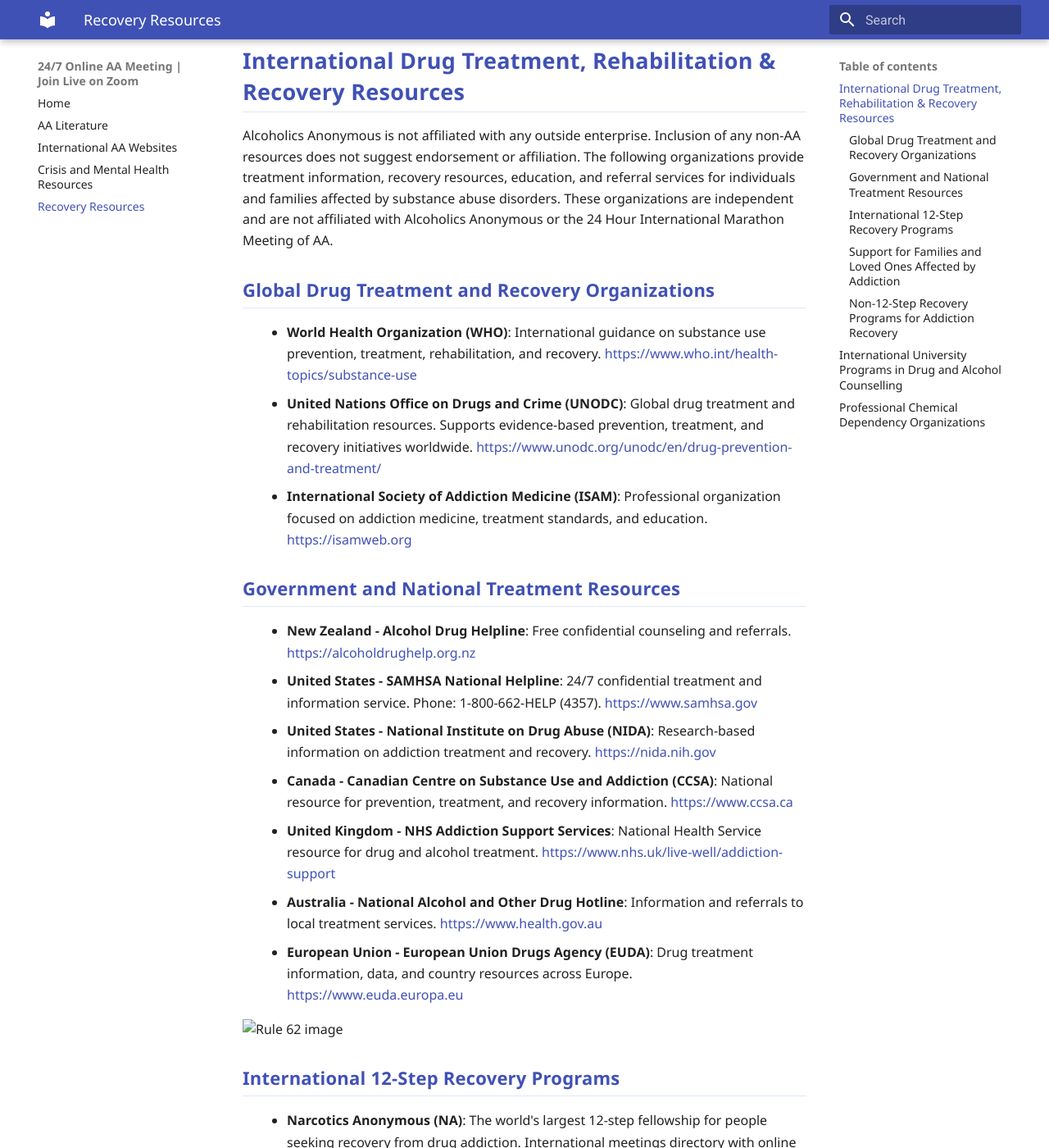
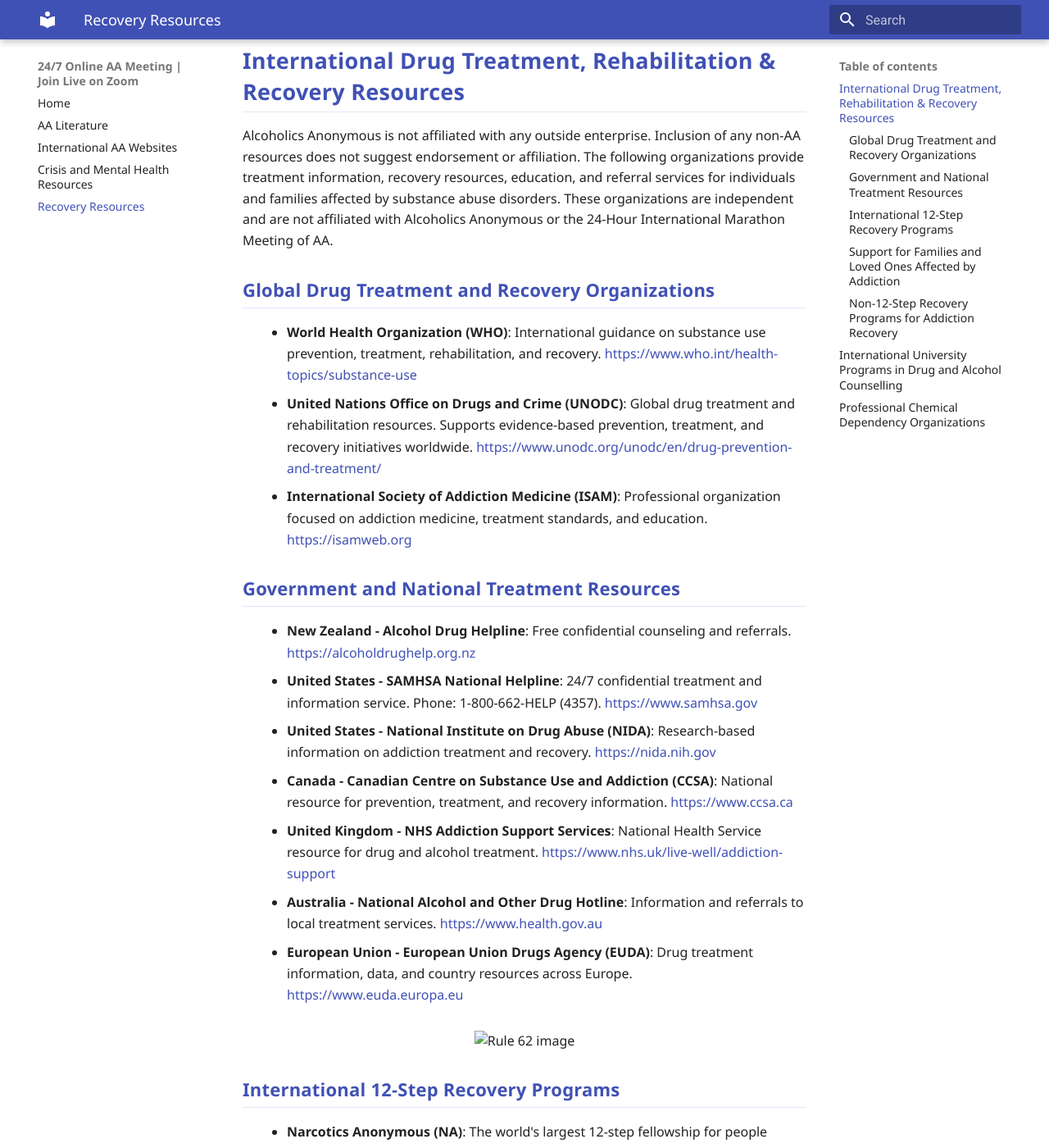
Before and after one commit to meetings03/24hourmeeting, an MkDocs documentation site: the page built from docs/recovery-resources.md, in a window 1280 px wide and 1400 px high, scrolled down 231 px. Shown: the whole window at 82% size. Built offline with MkDocs 1.6.1 and Material for MkDocs 9.7.7, drawn with Linux system fonts in a browser that asks for light colours; comment, search, counter and statistics services are not loaded; some of the changed text lies outside the part shown.

Commit message:
Improve content formatting consistency

```diff
--- a/docs/recovery-resources.md
+++ b/docs/recovery-resources.md
@@ -2,7 +2,7 @@
 
 ## International Drug Treatment, Rehabilitation & Recovery Resources
 
-Alcoholics Anonymous is not affiliated with any outside enterprise. Inclusion of any non-AA resources does not suggest endorsement or affiliation. The following organizations provide treatment information, recovery resources, education, and referral services for individuals and families affected by substance abuse disorders. These organizations are independent and are not affiliated with Alcoholics Anonymous or the 24 Hour International Marathon Meeting of AA.
+Alcoholics Anonymous is not affiliated with any outside enterprise. Inclusion of any non-AA resources does not suggest endorsement or affiliation. The following organizations provide treatment information, recovery resources, education, and referral services for individuals and families affected by substance abuse disorders. These organizations are independent and are not affiliated with Alcoholics Anonymous or the 24-Hour International Marathon Meeting of AA.
 
 ### Global Drug Treatment and Recovery Organizations
 
@@ -70,7 +70,7 @@
   <img src="images/New_Zealand.jpg" alt="New Zealand image" />
 </div>
 
-*The 24 Hour International Marathon Meeting of AA was founded by two newcomers from New Zealand with cell phones at the beginning of the international pandemic.*
+*The 24-Hour International Marathon Meeting of AA was founded by two newcomers from New Zealand with cell phones at the beginning of the international pandemic.*
 
 ## Professional Chemical Dependency Organizations
 
--- a/docs/stylesheets/extra.css
+++ b/docs/stylesheets/extra.css
@@ -6,6 +6,20 @@
 
 body {
   font-family: "Segoe UI", Roboto, sans-serif;
+}
+
+.tradition-image-row {
+  display: flex;
+  flex-wrap: wrap;
+  align-items: center;
+  justify-content: center;
+  margin: 1.5rem 0;
+  gap: 0.75rem;
+}
+
+.tradition-image-row img {
+  max-width: 100%;
+  height: auto;
 }
 
 .hero-card {
@@ -64,21 +78,6 @@
   padding: 1rem 1.15rem;
   margin: 1.1rem 0 1.25rem;
   box-shadow: 0 6px 16px rgba(47, 78, 168, 0.05);
-}
-
-.tradition-figure {
-  margin: 1.5rem auto 2rem;
-  max-width: 760px;
-  text-align: center;
-}
-
-.tradition-figure figcaption {
-  margin-top: 0.9rem;
-  font-style: italic;
-  font-size: 1rem;
-  line-height: 1.7;
-  color: #324055;
-  text-align: center;
 }
 
 .tradition-figure {
```
Also changed, not shown: docs/index.md (+3 -17 lines).
